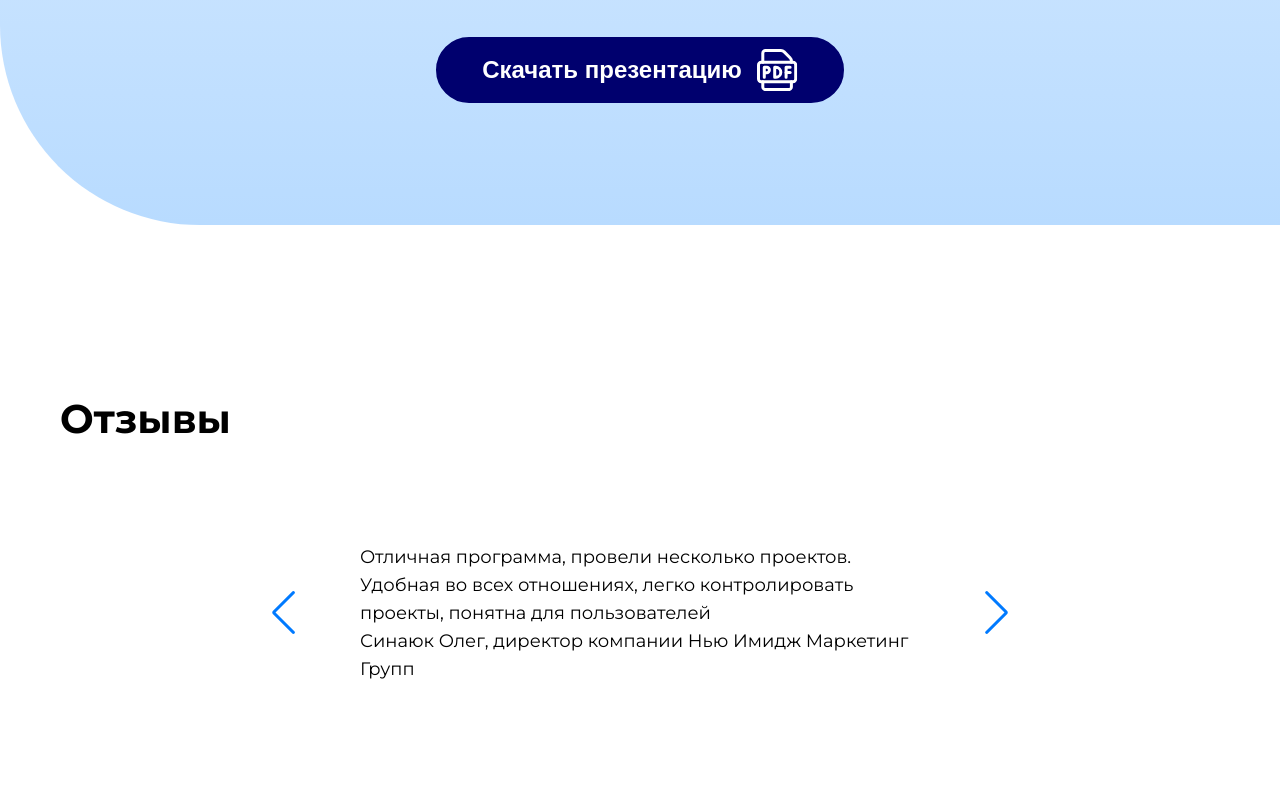
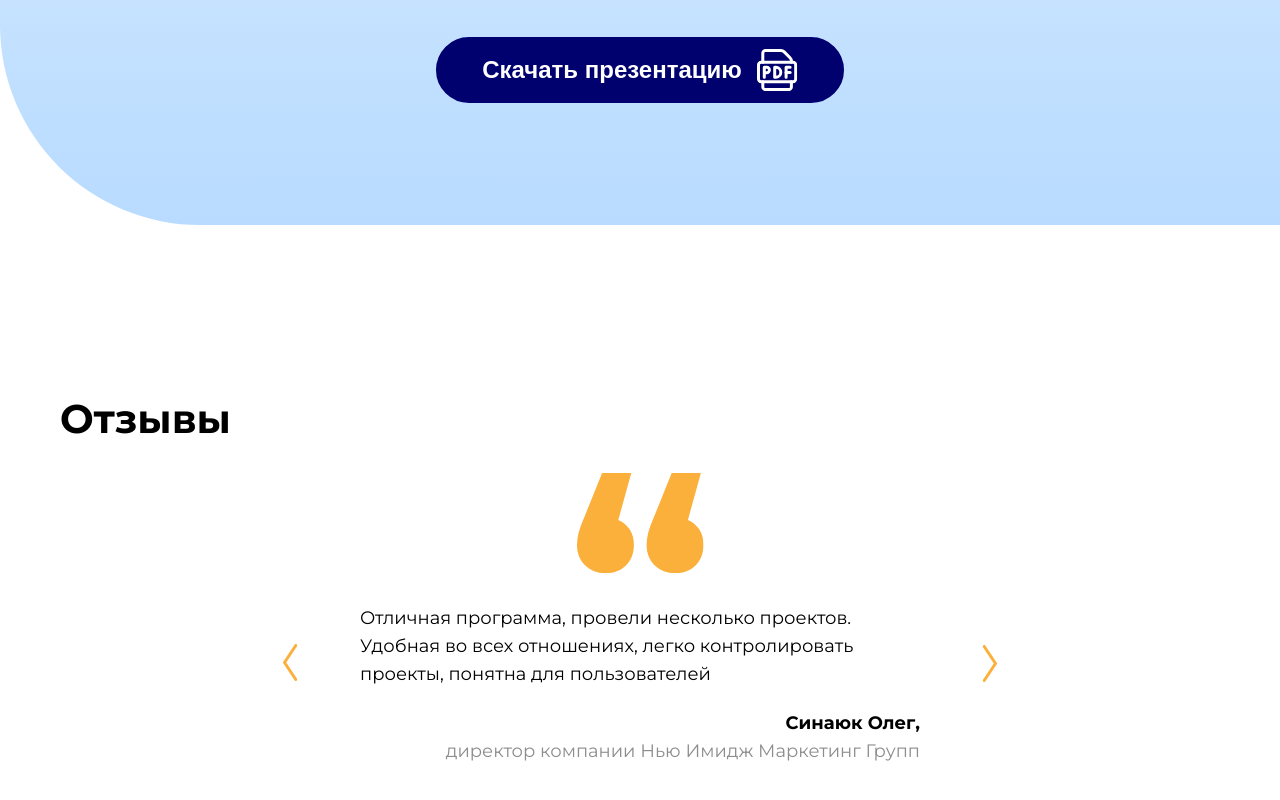
Before and after one commit to avganka/lemur-landing-page, a website built with Parcel: page src/index.html in a window 1280 px wide. Shown: the part 1868-2668 px from the top of the page. Built offline with nearby package versions, Linux system fonts and the light colour scheme.

Commit message:
Добавлен слайдер с отзывами

```diff
--- a/src/index.html
+++ b/src/index.html
@@ -115,31 +115,65 @@
 
 
   <section class="reviews">
-    <div class="container">
+    <div class="container ">
       <h2 class="section-title">Отзывы</h2>
-      <div class="swiper reviews__slider">
+      <div class="reviews__inner">
+        <img class="reviews__img" src="./img/icons/quotes.svg" alt="Кавычки">
 
-        <div class="swiper-wrapper">
-
-          <article class="swiper-slide reviews__slide">
-
-            <p>Отличная программа, провели несколько проектов. Удобная во всех отношениях, легко контролировать
-              проекты, понятна для пользователей</p>
-            <p>Синаюк Олег,
-              директор компании Нью Имидж Маркетинг Групп</p>
-          </article>
-          <article class="swiper-slide reviews__slide">
-            <p>Slide 2</p>
-          </article>
-          <article class="swiper-slide reviews__slide">
-            <p>Slide 3</p>
-          </article>
-
+        <div class="reviews__wrapper swiper">
+          <div class="reviews__list swiper-wrapper">
+            <article class="reviews__item review swiper-slide">
+              <p class="review__text">Отличная программа, провели несколько проектов. Удобная во всех отношениях, легко
+                контролировать
+                проекты, понятна для пользователей</p>
+              <p class="review__author">Синаюк Олег,</p>
+              <p class="review__author-job">директор компании Нью Имидж Маркетинг Групп</p>
+            </article>
+            <article class="reviews__item review swiper-slide">
+              <p class="review__text">Lorem ipsum dolor sit amet consectetur adipisicing elit. Libero optio, earum
+                similique temporibus dolorem in, incidunt animi suscipit est sit nobis tempora facilis dolorum,
+                voluptates
+                quod aut veniam? Dignissimos, suscipit!.</p>
+              <p class="review__author">Викторов Виктор,</p>
+              <p class="review__author-job">руководитель отдела продаж</p>
+            </article>
+          </div>
         </div>
 
-        <div class="swiper-button-prev"></div>
-        <div class="swiper-button-next"></div>
+        <svg class="reviews__button-prev" width="60" height="60" viewBox="0 0 60 60" fill="none"
+          xmlns="http://www.w3.org/2000/svg">
+          <g clip-path="url(#clip0_11_239)">
+            <path d="M35.8 12.5L24.5 29.5L35.8 46.5" stroke-width="3" stroke-miterlimit="10" stroke-linecap="round"
+              stroke-linejoin="round" />
+          </g>
+          <defs>
+            <clipPath id="clip0_11_239">
+              <rect width="14.3" height="37" fill="white" transform="translate(23 11)" />
+            </clipPath>
+          </defs>
+        </svg>
+        <svg class="reviews__button-next" width="60" height="60" viewBox="0 0 60 60" fill="none"
+          xmlns="http://www.w3.org/2000/svg">
+          <g clip-path="url(#clip0_11_239)">
+            <path d="M35.8 12.5L24.5 29.5L35.8 46.5" stroke-width="3" stroke-miterlimit="10" stroke-linecap="round"
+              stroke-linejoin="round" />
+          </g>
+          <defs>
+            <clipPath id="clip0_11_239">
+              <rect width="14.3" height="37" fill="white" transform="translate(23 11)" />
+            </clipPath>
+          </defs>
+        </svg>
+
       </div>
+
+
+
+
+
+
+
+
     </div>
   </section>
 
--- a/src/js/index.js
+++ b/src/js/index.js
@@ -1,2 +1,2 @@
+import './slider.js';
 import '../scss/main.scss';
-import './slider.js';
--- a/src/js/slider.js
+++ b/src/js/slider.js
@@ -8,7 +8,7 @@ const swiper = new Swiper('.swiper', {
   direction: 'horizontal',
   loop: true,
   navigation: {
-    nextEl: '.swiper-button-next',
-    prevEl: '.swiper-button-prev',
+    nextEl: '.reviews__button-next',
+    prevEl: '.reviews__button-prev',
   },
 });
--- a/src/scss/modules/reviews.scss
+++ b/src/scss/modules/reviews.scss
@@ -1,15 +1,90 @@
+.reviews__button-prev,
+.reviews__button-next {
+  cursor: pointer;
+  z-index: 1;
+  position: absolute;
+  top: 50%;
+  stroke: $orange;
+  @include media(580px) {
+    position: static;
+  }
+}
+
+.reviews__button-prev {
+  left: 0;
+}
+
+.reviews__button-next {
+  right: 0;
+  transform: rotate(180deg);
+}
+
+.reviews__button-next:hover,
+.reviews__button-prev:hover {
+  stroke: $blue;
+}
+
 .reviews {
   margin-top: 170px;
   margin-bottom: 150px;
-  &__slider {
+  @include media(990px) {
     margin-top: 100px;
+    margin-bottom: 80px;
+  }
+  &__inner {
+    max-width: 760px;
+    margin: 0 auto;
+    margin-top: 30px;
+    position: relative;
+    display: flex;
+    flex-wrap: wrap;
+    justify-content: flex-end;
+  }
+
+  &__wrapper {
+    position: relative;
+    margin-top: 30px;
+    @include media(580px) {
+      order: 1;
+    }
+  }
+  &__img {
+    margin: 0 auto;
+    @include media(580px) {
+      margin: 0;
+      margin-right: auto;
+      width: 67px;
+    }
+  }
+  &__item {
+    padding: 0 100px;
+    @include media(990px) {
+      padding: 0 80px;
+    }
+    @include media(580px) {
+      padding: 0;
+    }
   }
 }
 
-.reviews__slide {
-  padding: 0 100px;
+.review {
+  display: flex;
+  flex-direction: column;
+  &__text {
+    text-align: left;
+    margin-bottom: 21px;
+    color: #000000;
+    min-height: 84px;
+  }
+
+  &__author {
+    align-self: flex-end;
+    text-align: right;
+    font-weight: 700;
+  }
+
+  &__author-job {
+    color: #8d8d8d;
+    text-align: right;
+  }
 }
-
-.swiper {
-  width: 760px;
-}
```
Also changed, not shown: src/img/icons/quotes.svg (added).
